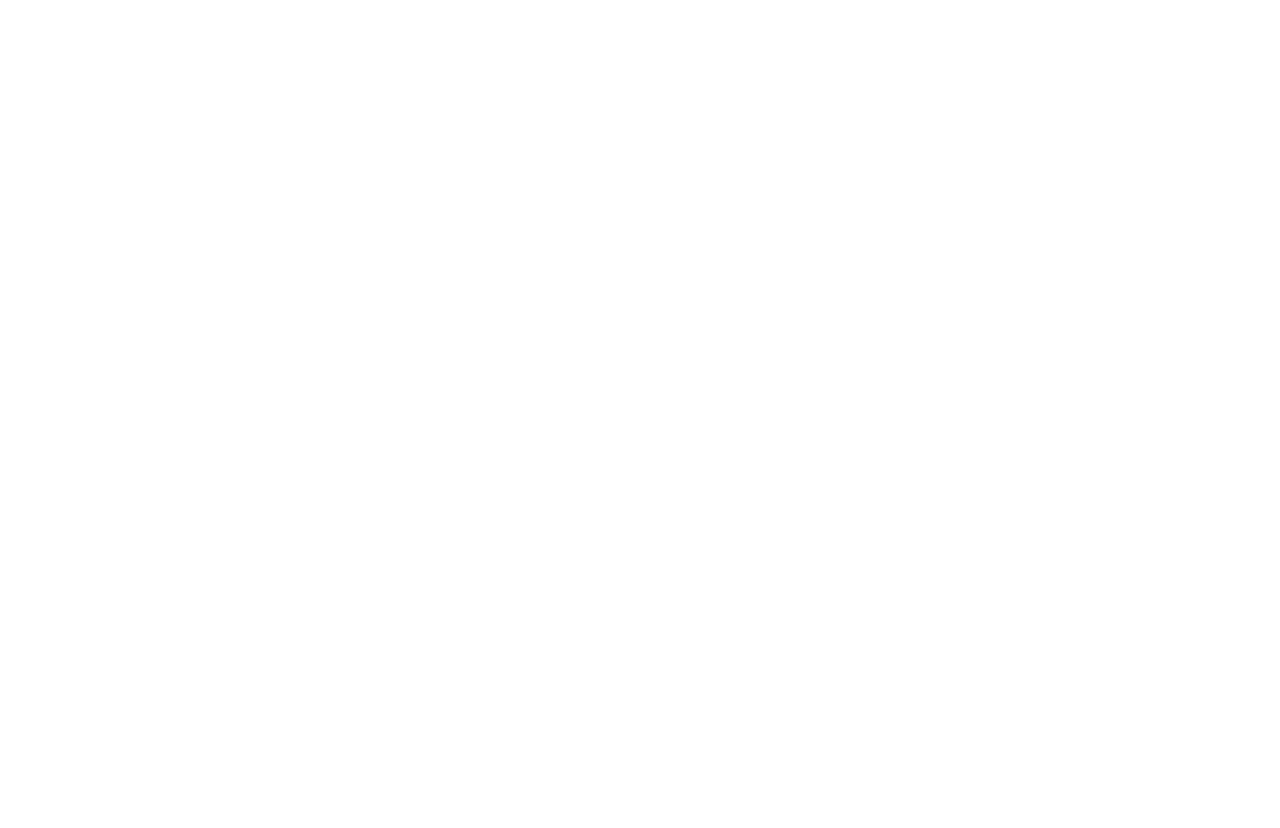
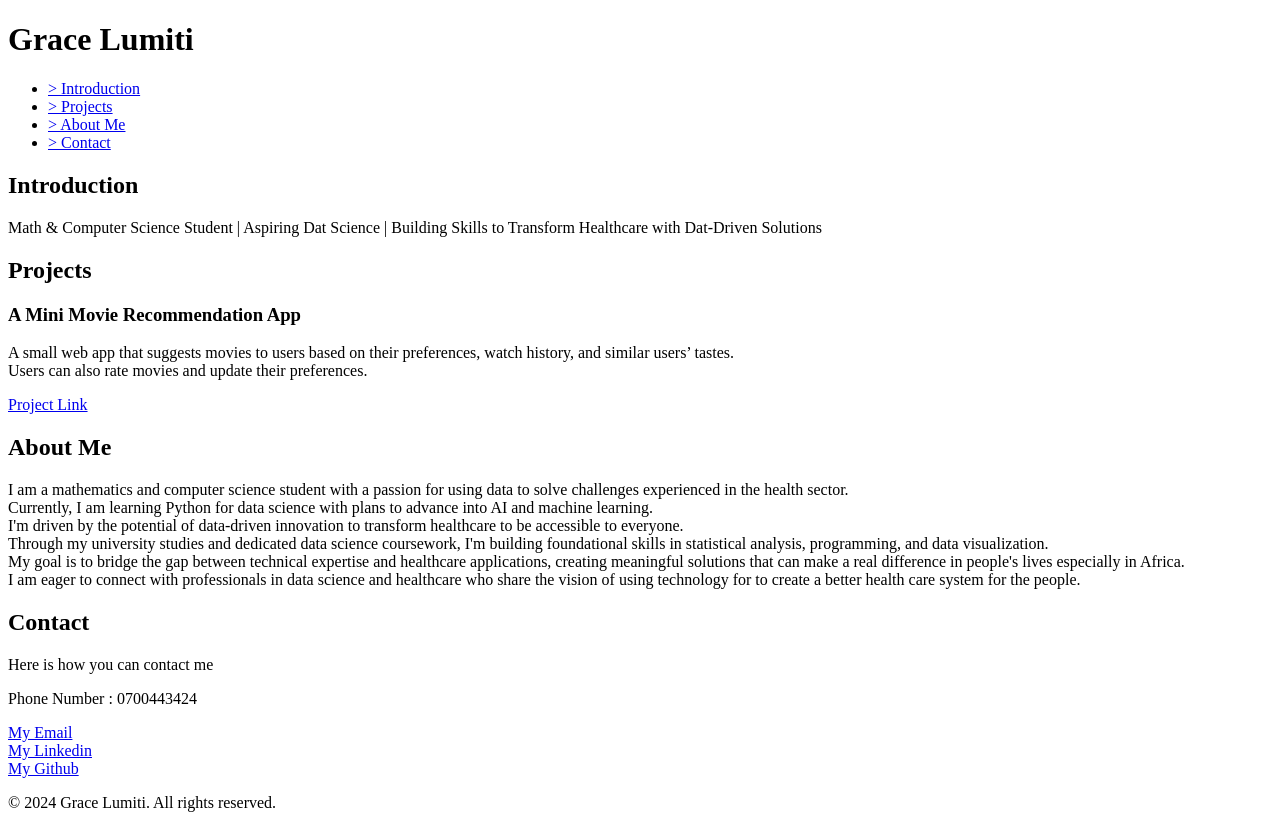
Before and after one commit to November-R/My_First_Portfolio, a plain HTML site: page portfolio/index.html in a window 1280 px wide. Before the commit the page ends 800 px from the top, so only its background shows below. Drawn offline with Linux system fonts and the light colour scheme.

Commit message:
Add an contents to the file

```diff
--- a/portfolio/index.html
+++ b/portfolio/index.html
@@ -3,8 +3,57 @@
     <head>
         <meta charset="UTF-8">
         <meta name="viewport" content="width=device-width, initial-scale=1.0">
-        <title>My Portfolio</title>
+        <title>Grace Lumiti - Personal Portfolio</title>
         <link>
     </head>
-    <body></body>
+    <body>
+        <header>
+            <h1>Grace Lumiti</h1>
+            <p></p>
+        </header>
+        <nav>
+            <ul>
+                <li><a href="#introduction"> > Introduction </a></li>
+                <li><a href="#projects"> > Projects </a></li>
+                <li><a href="#about-me"> > About Me </a></li>
+                <li><a href="#contact"> > Contact </a></li>
+            </ul>
+        </nav>
+        <section id = "introduction">
+            <h2>Introduction</h2>
+            <p>Math & Computer Science Student | Aspiring Dat Science | Building Skills to Transform Healthcare with Dat-Driven Solutions</p>
+        </section>
+        <section id = "projects">
+            <h2>Projects</h2>
+            <article class="project">
+                <h3>A Mini Movie Recommendation App</h3>
+                <p>
+                    A small web app that suggests movies to users based on their preferences, watch history, and similar users’ tastes.<br>
+                    Users can also rate movies and update their preferences.<br>
+                </p>
+                <a href="https://github.com/November-R/MeTTaHackathon" rel="noopener" target="_blank">Project Link</a>
+            </article>
+        </section>
+        <section id = "about">
+            <h2>About Me</h2>
+            <p>I am a mathematics and computer science student with a passion for using data to solve challenges experienced in the health sector.<br>
+                Currently, I am learning Python for data science with plans to advance into AI and machine learning.<br>
+                I'm driven by the potential of data-driven innovation to transform healthcare to be accessible to everyone.<br>
+                Through my university studies and dedicated data science coursework, I'm building foundational skills in statistical analysis, programming, and data visualization.<br>
+                My goal is to bridge the gap between technical expertise and healthcare applications, creating meaningful solutions that can make a real difference in people's lives especially in Africa.<br>
+                I am eager to connect with professionals in data science and healthcare who share the vision of using technology for to create a better health care system for the people.
+            </p>
+        </section>
+        <section id = "contact">
+            <h2>Contact</h2>
+            <p>Here is how you can contact me</p>
+            <p>Phone Number : 0700443424 </p>
+            <a href="lumitigrace2019@gmail.com" target="_blank">My Email</a><br>
+            <a href="https://www.linkedin.com/in/grace-sarah-50b92a277/" rel="noopener" target="_blank">My Linkedin</a><br>
+            <a href="https://github.com/November-R" target="_blank" rel="noopener">My Github</a><br>
+        </section>
+        <footer>
+            <p>&copy; 2024 Grace Lumiti. All rights reserved.</p>
+        </footer>
+    </body>
 </html>
```
